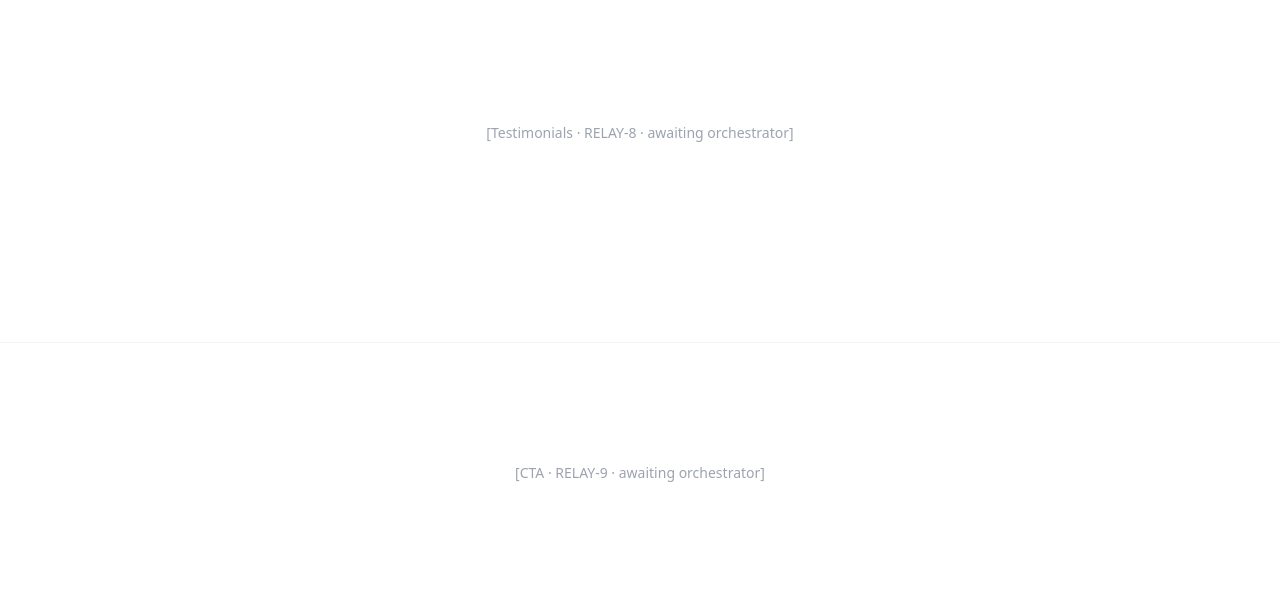
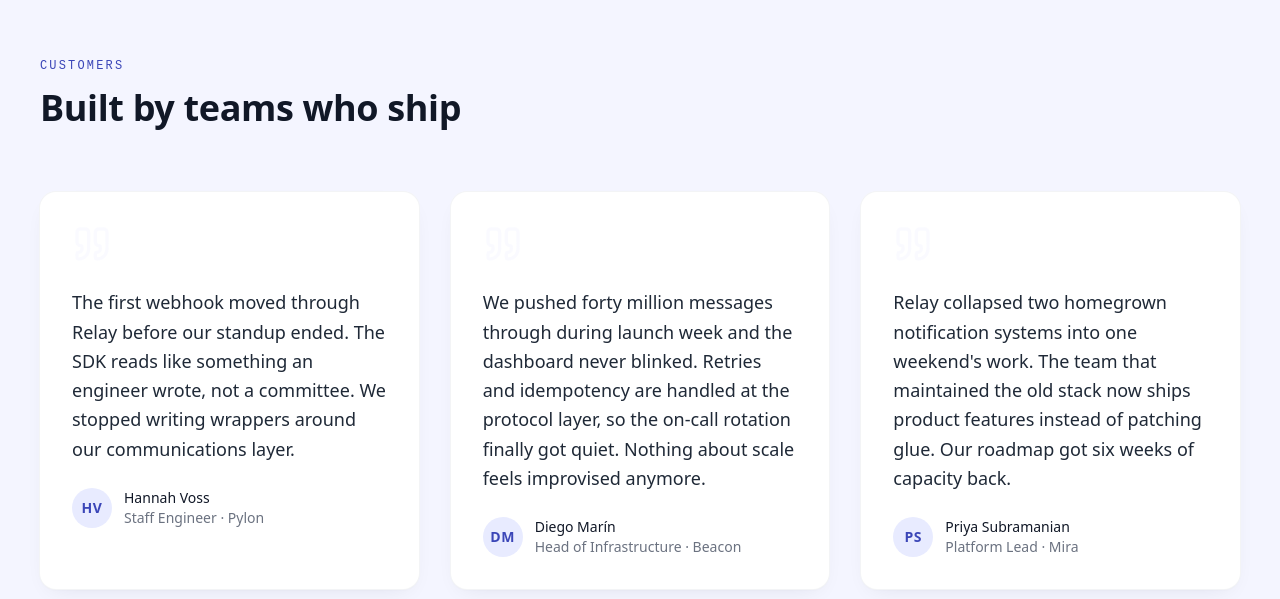
Before and after one commit to 5whsdyqd88-art/template, a Next.js app: page / in a window 1280 px wide. Shown: the part 1921-2520 px from the top of the page. Built offline with nearby package versions, Linux system fonts and the light colour scheme.

Commit message:
feat(testimonials): implement Testimonials component
Co-authored-by: multica-agent <github@multica.ai>

```diff
--- a/components/relay/Testimonials.tsx
+++ b/components/relay/Testimonials.tsx
@@ -1,7 +1,99 @@
+"use client";
+
+import { motion, useReducedMotion, type Variants } from "framer-motion";
+import { Quote } from "lucide-react";
+import { testimonialsContent } from "@/app/content/relay/testimonials";
+
+const containerVariants: Variants = {
+  hidden: { opacity: 0 },
+  visible: {
+    opacity: 1,
+    transition: { staggerChildren: 0.12, delayChildren: 0.12 },
+  },
+};
+
+const itemVariants: Variants = {
+  hidden: { opacity: 0, y: 24 },
+  visible: {
+    opacity: 1,
+    y: 0,
+    transition: { duration: 0.48, ease: "easeOut" },
+  },
+};
+
+function QuoteCard({
+  quote,
+  name,
+  role,
+  company,
+  initials,
+}: {
+  quote: string;
+  name: string;
+  role: string;
+  company: string;
+  initials: string;
+}) {
+  return (
+    <motion.figure
+      variants={itemVariants}
+      className="bg-white rounded-2xl shadow-card ring-1 ring-ink-100 p-6 md:p-8 min-h-[260px] flex flex-col gap-6 items-start hover:-translate-y-1 hover:shadow-cta hover:ring-primary-200 transition-all duration-200"
+    >
+      <Quote className="w-8 h-8 md:w-10 md:h-10 text-primary-200 opacity-10" aria-hidden="true" />
+      <blockquote className="text-lg leading-relaxed text-ink-800 font-normal">{quote}</blockquote>
+      <figcaption className="flex items-center gap-3">
+        <div className="w-10 h-10 md:w-10 md:h-10 rounded-full bg-primary-100 flex items-center justify-center text-sm font-semibold text-primary-700 tracking-wider uppercase" aria-hidden="true">
+          {initials}
+        </div>
+        <div className="flex flex-col">
+          <span className="text-sm font-medium text-ink-900">{name}</span>
+          <span className="text-sm text-ink-500">{role} · {company}</span>
+        </div>
+      </figcaption>
+    </motion.figure>
+  );
+}
+
 export default function Testimonials() {
+  const shouldReduceMotion = useReducedMotion();
+
+  if (shouldReduceMotion) {
+    return (
+      <section aria-labelledby="testimonials-heading" className="bg-primary-50 py-24 md:py-32">
+        <div className="mx-auto max-w-7xl px-6 md:px-10">
+          <div className="text-left">
+            <span className="text-xs font-mono uppercase tracking-[0.18em] text-primary-700">{testimonialsContent.eyebrow}</span>
+            <h2 id="testimonials-heading" className="text-display-md font-semibold text-ink-900 max-w-2xl mt-3 text-wrap-balance">
+              {testimonialsContent.headline}
+            </h2>
+          </div>
+          <div className="mt-12 md:mt-16 grid grid-cols-1 md:grid-cols-3 gap-6 md:gap-8 items-stretch">
+            {testimonialsContent.quotes.map((q, idx) => (
+              <QuoteCard key={idx} {...q} />
+            ))}
+          </div>
+        </div>
+      </section>
+    );
+  }
+
   return (
-    <section className="min-h-[420px] flex items-center justify-center text-ink-400 text-sm border-b border-ink-100">
-      [Testimonials · RELAY-8 · awaiting orchestrator]
+    <section aria-labelledby="testimonials-heading" className="bg-primary-50 py-24 md:py-32">
+      <div className="mx-auto max-w-7xl px-6 md:px-10">
+        <motion.div variants={containerVariants} initial="hidden" animate="visible" className="text-left">
+          <motion.span variants={itemVariants} className="text-xs font-mono uppercase tracking-[0.18em] text-primary-700">
+            {testimonialsContent.eyebrow}
+          </motion.span>
+          <motion.h2 id="testimonials-heading" variants={itemVariants} className="text-display-md font-semibold text-ink-900 max-w-2xl mt-3 text-wrap-balance">
+            {testimonialsContent.headline}
+          </motion.h2>
+        </motion.div>
+        <motion.div variants={containerVariants} initial="hidden" animate="visible" className="mt-12 md:mt-16 grid grid-cols-1 md:grid-cols-3 gap-6 md:gap-8 items-stretch">
+          {testimonialsContent.quotes.map((q, idx) => (
+            <QuoteCard key={idx} {...q} />
+          ))}
+        </motion.div>
+      </div>
     </section>
   );
 }
```
